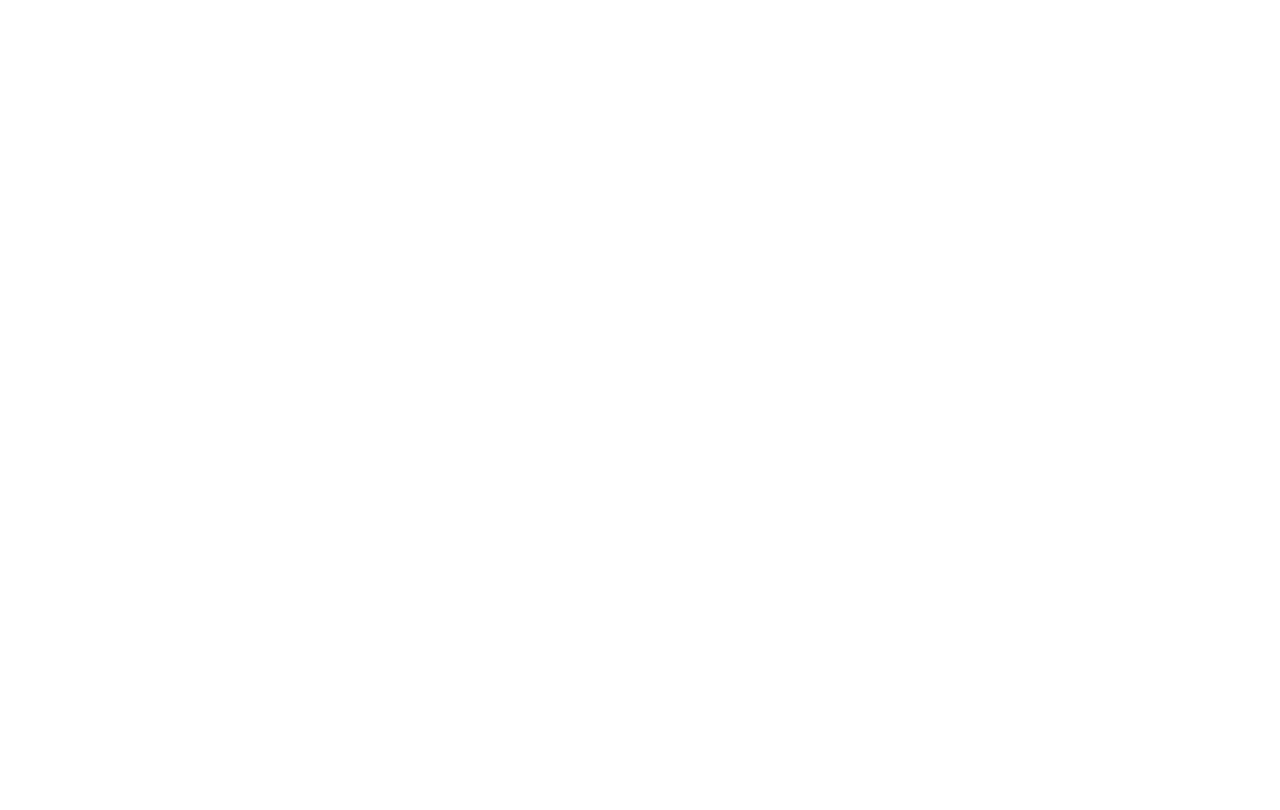
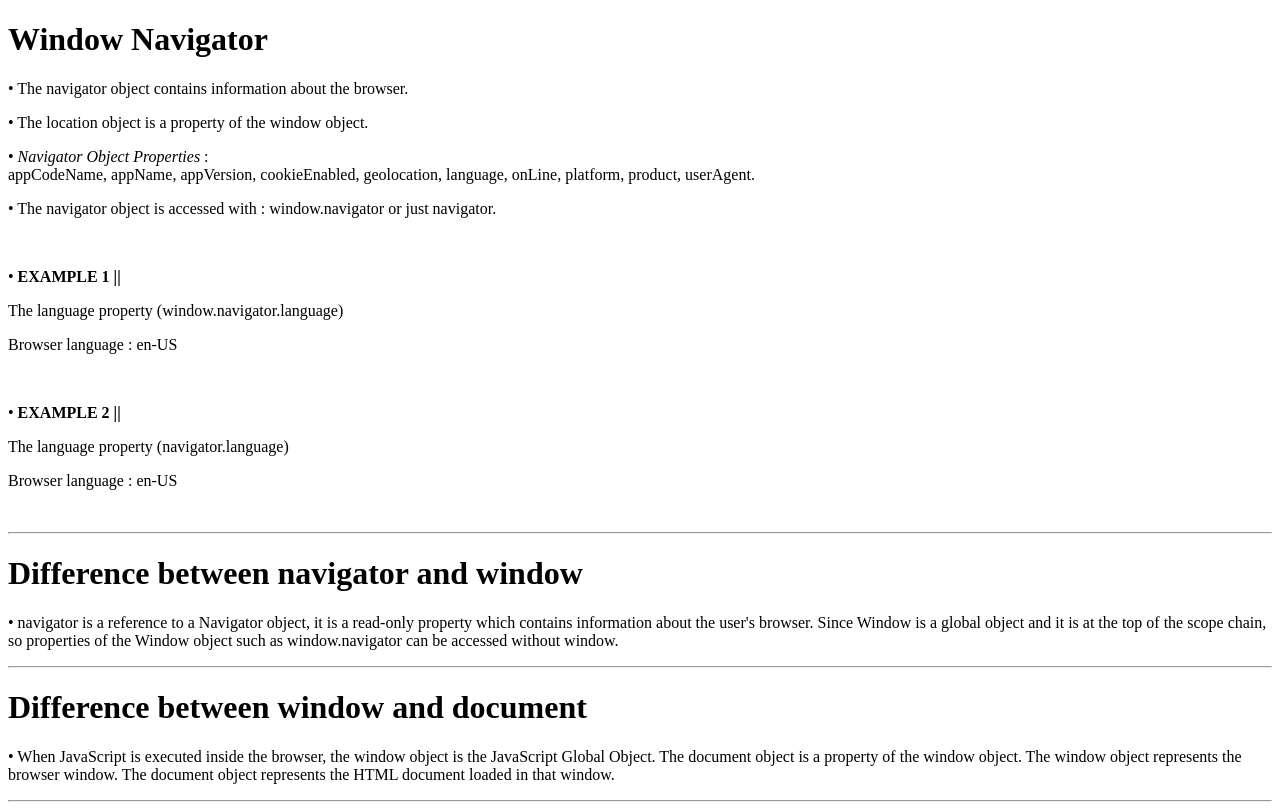
Before and after one commit to shubham2o/Webcam-Fun, a plain HTML site: page Doubts/Doubts.html in a window 1280 px wide. Drawn offline with Linux system fonts and the light colour scheme.

Commit message:
navigator+Diff. window&navigator | window&document

```diff
--- a/Doubts/Doubts.html
+++ b/Doubts/Doubts.html
@@ -10,7 +10,45 @@
 </head>
 
 <body>
-    <script src="Doubts.js"></script>
+    <!-- Window Navigator -->
+    <h1>Window Navigator</h1>
+    <p>• The navigator object contains information about the browser.</p>
+    <p>• The location object is a property of the window object.</p>
+    <p>• <i>Navigator Object Properties</i> :
+        <br> appCodeName, appName, appVersion, cookieEnabled, geolocation, language, onLine, platform, product,
+        userAgent.
+    </p>
+    <p>• The navigator object is accessed with : window.navigator or just navigator.</p>
+    <br>
+
+    <!-- EXAMPLE 1 || -->
+    <p>• <strong>EXAMPLE 1 ||</strong></p>
+    <p> The language property (window.navigator.language)</p>
+    <p id="demo"></p>
+    <br>
+
+    <!-- EXAMPLE 2 || -->
+    <p>• <strong>EXAMPLE 2 ||</strong></p>
+    <p> The language property (navigator.language)</p>
+    <p id="demo2"></p>
+    <br>
+    <hr>
+
+    <!-- Difference between navigator and window -->
+    <h1>Difference between navigator and window</h1>
+    <p>• navigator is a reference to a Navigator object, it is a read-only property which contains information about the
+        user's browser. Since Window is a global object and it is at the top of the scope chain, so properties of the
+        Window object such as window.navigator can be accessed without window.</p>
+    <hr>
+
+    <!-- Difference between window and document -->
+    <h1>Difference between window and document</h1>
+    <p>• When JavaScript is executed inside the browser, the window object is the JavaScript Global Object. The document
+        object is a property of the window object. The window object represents the browser window. The document object
+        represents the HTML document loaded in that window.</p>
+    <hr>
+
+    <script src="Doubts.js "></script>
 </body>
 
 </html>
--- a/Doubts/Doubts.js
+++ b/Doubts/Doubts.js
@@ -0,0 +1,11 @@
+// Window Navigator
+// EXAMPLE 1 ||
+let language = window.navigator.language;
+document.getElementById("demo").innerHTML =
+    "Browser language : " + language;
+
+
+// EXAMPLE 2 ||
+let language2 = navigator.language;
+document.getElementById("demo2").innerHTML =
+    "Browser language : " + language2;
```
